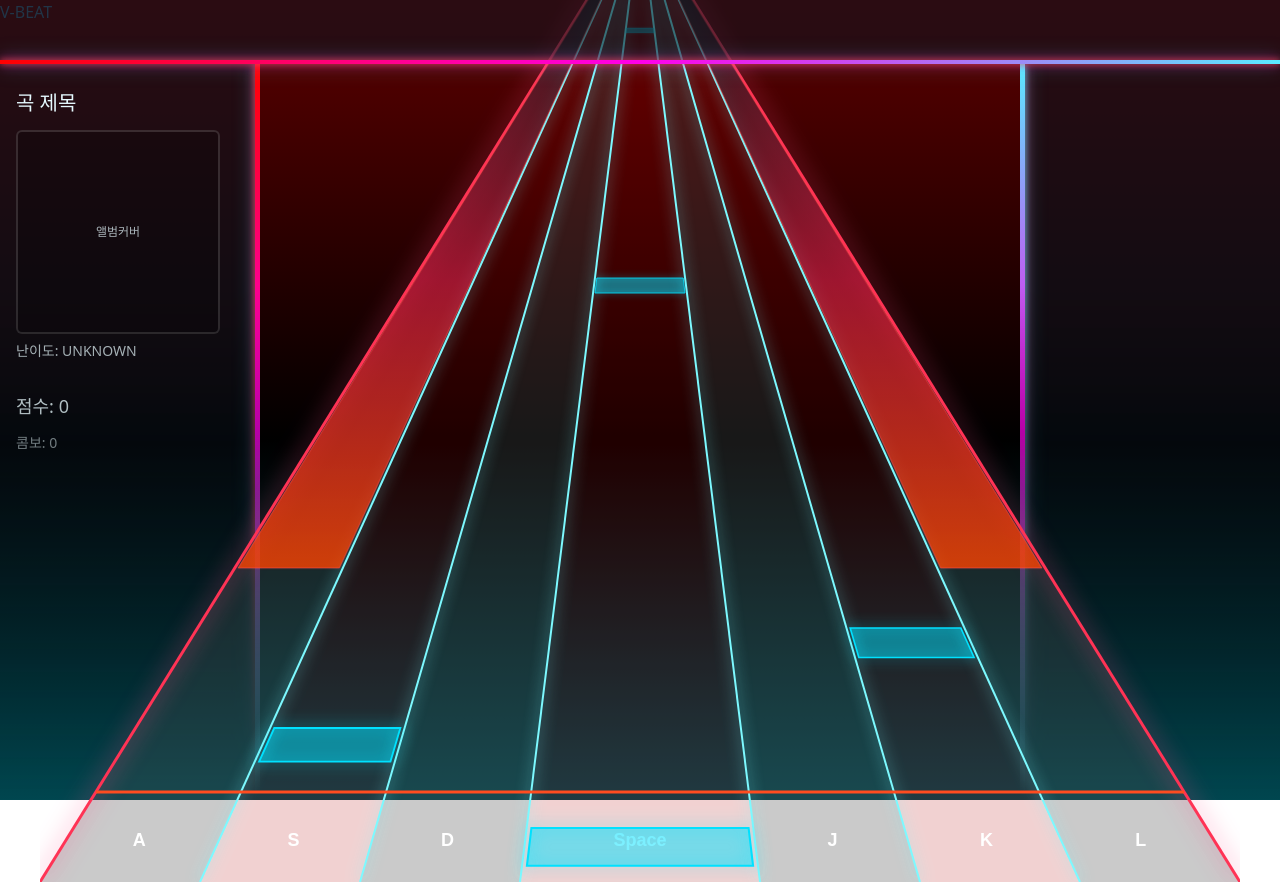
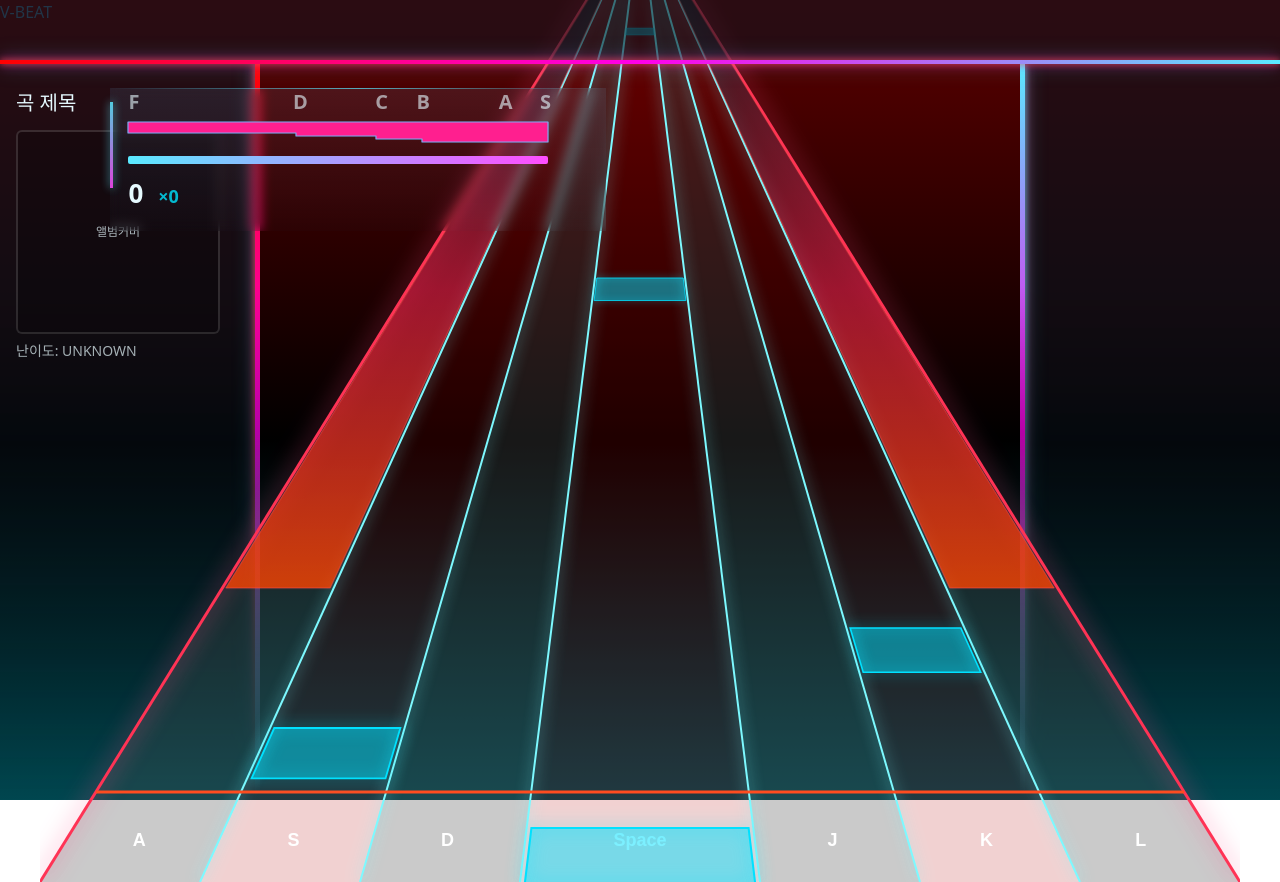
Before and after one commit to Vb2at/Project_V, a React (Vite) app in the folder v-beatFt/: page /game/play in a window 1280 px wide. Built offline with nearby package versions, Linux system fonts and the light colour scheme; no server answers.

Commit message:
프론트/게임페이지/구성중

```diff
--- a/v-beatFt/src/App.jsx
+++ b/v-beatFt/src/App.jsx
@@ -1,13 +1,14 @@
 // src/App.jsx
 import { BrowserRouter, Routes, Route } from 'react-router-dom';
 import GamePlay from './pages/gameplay/GamePlay';
-
+import Result from './pages/gameplay/Result';
 function App() {
   return (
     <BrowserRouter>
       <Routes>
         <Route path="/" element={<div>Home</div>} />
         <Route path="/game/play" element={<GamePlay />} />
+        <Route path="/game/result" element={<Result />} />
       </Routes>
     </BrowserRouter>
   );
--- a/v-beatFt/src/constants/GameConfig.js
+++ b/v-beatFt/src/constants/GameConfig.js
@@ -32,7 +32,7 @@ export const GAME_CONFIG = {
   CANVAS: {
     WIDTH: 1200,
     HEIGHT: 890,
-    NOTE_HEIGHT: 40,
+    NOTE_HEIGHT: 60,
     HIT_LINE_Y: 800,
   },
 
--- a/v-beatFt/src/pages/gameplay/GamePlay.jsx
+++ b/v-beatFt/src/pages/gameplay/GamePlay.jsx
@@ -4,13 +4,21 @@ import GameSession from '../../components/engine/GameSession';
 import Background from '../../components/common/Background';
 import LeftSidebar from './LeftSidebar';
 import RightSidebar from './RightSidebar';
+import HUD from './HUD.jsx';
+import HUDFrame from './HUDFrame.jsx'
+import { useNavigate } from 'react-router-dom';
 import { GAME_CONFIG } from "../../constants/GameConfig";
+
 function GamePlay() {
   const [score, setScore] = useState(0);
   const [combo, setCombo] = useState(0);
   const [diff, setDiff] = useState(
     new URLSearchParams(window.location.search).get('diff') || 'unknown'
   );
+  const [songProgress, setSongProgress] = useState(0);
+  const [classProgress, setClassProgress] = useState(0);
+  const navigate = useNavigate();
+  const [finished, setFinished] = useState(false);
   const HEADER_HEIGHT = 25;
   return (
     <div
@@ -30,21 +38,48 @@ function GamePlay() {
         combo={combo}
         diff={diff}
       />
-      <RightSidebar/>
+      <RightSidebar />
+      <HUDFrame>
+      <HUD
+        score={score}
+        combo={combo}
+        // songProgress={songProgress}
+        // classProgress={classProgress}
+        songProgress={1}
+        classProgress={1}
+      />
+      </HUDFrame>
       <div
         style={{
           position: 'absolute',
-          top:  `calc(48% + ${HEADER_HEIGHT / 2}px)`,
+          top: `calc(48% + ${HEADER_HEIGHT / 2}px)`,
           left: '50%',
           transform: 'translate(-50%, -50%)',
         }}
       >
         <GameSession
-          onState={({ score, combo, diff }) => {
+          onState={({ score, combo, diff, currentTime, duration, maxScore }) => {
+
             setScore(score);
             setCombo(combo);
             setDiff(diff);
-
+            setSongProgress(
+              duration > 0
+                ? Math.min(1, Math.max(0, currentTime / duration))
+                : 0
+            );
+            setClassProgress(
+              maxScore > 0
+                ? Math.min(1, Math.max(0, score / maxScore))
+                : 0
+            );
+          }}
+          onFinish={({ score, maxScore }) => {
+            if (finished) return;
+            setFinished(true);
+            navigate('/game/result', {
+              state: { score, maxScore },
+            });
           }}
         />
       </div>
--- /dev/null
+++ b/v-beatFt/src/pages/gameplay/HUD.jsx
@@ -0,0 +1,163 @@
+import { getClassByRatio } from '../../util/scoreClass';
+
+// 클래스별 기준 및 색상 정의
+const CLASS_STEPS = [
+  { key: 'F', at: 0.00, color: '#555555' },
+  { key: 'D', at: 0.40, color: '#3f7cff' },
+  { key: 'C', at: 0.60, color: '#00e5ff' },
+  { key: 'B', at: 0.70, color: '#00ff6a' },
+  { key: 'A', at: 0.90, color: '#ffb300' },
+  { key: 'S', at: 1, color: '#ff1f8f' },
+];
+
+function getClassGradient(ratio) {
+  for (let i = CLASS_STEPS.length - 1; i >= 0; i--) {
+    if (ratio >= CLASS_STEPS[i].at) {
+      const curr = CLASS_STEPS[i];
+      const next = CLASS_STEPS[i + 1];
+      if (!next) return curr.color;
+      const t = (ratio - curr.at) / (next.at - curr.at);
+      if (t < 0.8) return curr.color;
+      return `linear-gradient(90deg, ${curr.color}, ${next.color})`;
+    }
+  }
+  return CLASS_STEPS[0].color;
+}
+
+/**
+ * 하단이 오른쪽으로 갈수록 단계적으로 내려가는 계단 모양 데이터
+ * M(시작), L(선), Z(닫기)
+ */
+const PATH_DATA = `
+  M 0,0
+  L 420,0
+  L 420,20
+  L 294,20
+  L 294,17
+  L 248,17
+  L 248,14
+  L 168,14
+  L 168,11
+  L 0,11
+  Z
+`;
+
+export default function HUD({
+  score = 0,
+  combo = 0,
+  songProgress = 0,
+  classProgress = 0,
+}) {
+  return (
+    <div
+      style={{
+        position: 'relative',
+        width: '420px',
+        pointerEvents: 'none',
+        color: '#e6faff',
+      }}
+    >
+
+      {/* 1. CLASS LABELS (F, D, C, B, A, S) */}
+      <div style={{ position: 'relative', width: '420px', height: '16px', marginBottom: '4px' }}>
+        {CLASS_STEPS.map(step => (
+          <div
+            key={step.key}
+            style={{
+              position: 'absolute',
+              left: `${step.at * 98}%`,
+              fontSize: '20px',
+              bottom: '1px',
+              opacity: 0.6,
+              fontWeight: 'bold',
+            }}
+          >
+            {step.key}
+          </div>
+        ))}
+      </div>
+
+      {/* 2. CLASS PROGRESS BAR (SVG 방식) */}
+      <div style={{ position: 'relative', width: '420px', height: '22px', marginBottom: '12px' }}>
+        <svg
+          width="420"
+          height="22"
+          viewBox="0 0 420 22"
+          style={{ overflow: 'visible' }}
+        >
+          <defs>
+            {/* 계단 모양 마스크 정의 */}
+            <clipPath id="energy-mask">
+              <path d={PATH_DATA} />
+            </clipPath>
+          </defs>
+
+          {/* 배경 트랙: 에너지가 비어있을 때 보이는 흐릿한 가이드라인 */}
+          <path
+            d={PATH_DATA}
+            fill="rgba(255, 255, 255, 0.05)"
+            stroke="rgba(120, 180, 255, 0.2)"
+            strokeWidth="1"
+          />
+
+          {/* 게이지 본체: 색상이 채워지는 부분 */}
+          <rect
+            x="0"
+            y="0"
+            width={`${classProgress * 100}%`}
+            height="22"
+            fill={getClassGradient(classProgress)}
+            clipPath="url(#energy-mask)"
+            style={{ transition: 'width 0.15s linear' }}
+          />
+
+          {/* 외곽선: 에너지가 없어도 전체 계단 모양을 유지해줌 */}
+          <path
+            d={PATH_DATA}
+            fill="none"
+            stroke="rgba(120, 180, 255, 0.9)"
+            strokeWidth="1.2"
+            strokeLinejoin="round"
+          />
+        </svg>
+      </div>
+
+      {/* 3. SONG PROGRESS & SCORE SECTION */}
+      <div
+        style={{
+          textAlign: 'left',
+          fontSize: '26px',
+          fontWeight: 700,
+        }}
+      >
+        {/* SONG PROGRESS LINE */}
+        <div
+          style={{
+            height: '8px',
+            background: 'rgba(255,255,255,0.15)',
+            marginBottom: '10px',
+            borderRadius: '2px',
+            overflow: 'hidden'
+          }}
+        >
+          <div
+            style={{
+              width: `${songProgress * 100}%`,
+              height: '100%',
+              background: 'linear-gradient(90deg, #5aeaff, #ff4dff)',
+              transition: 'width 0.1s linear',
+            }}
+          />
+        </div>
+
+        {/* SCORE & COMBO DISPLAY */}
+        <div style={{ display: 'flex', alignItems: 'baseline' }}>
+          {score.toLocaleString()}
+          <span style={{ marginLeft: '15px', fontSize: '18px', opacity: 0.8, color: '#00e5ff' }}>
+            ×{combo}
+          </span>
+        </div>
+      </div>
+    </div>
+  );
+}
--- /dev/null
+++ b/v-beatFt/src/pages/gameplay/HUDFrame.jsx
@@ -0,0 +1,62 @@
+export default function HUDFrame({ children }) {
+  return (
+    <div
+      style={{
+        position: 'fixed',
+        top: '88px',
+        left: '28%',
+        transform: 'translateX(-50%)',
+        width: '460px',
+        padding: '14px 18px 18px',
+        pointerEvents: 'none',
+        zIndex: 90,
+
+        /* 배경만 유지 (프레임 박스 느낌 제거) */
+        background: `
+          linear-gradient(180deg,
+            rgba(120,200,255,0.10),
+            rgba(40,80,120,0.03)
+          )
+        `,
+        backdropFilter: 'blur(6px)',
+
+        /* ❌ 전체 외곽 제거 */
+        border: 'none',
+        boxShadow: 'none',
+      }}
+    >
+      {/* ✅ 상단 얇은 UV 기준선 */}
+      <div
+        style={{
+          position: 'absolute',
+          top: 0,
+          left: 0,
+          right: 0,
+          height: '1px',
+          background:
+            'linear-gradient(90deg, transparent, #5aeaff, transparent)',
+          opacity: 0.7,
+          pointerEvents: 'none',
+        }}
+      />
+
+      {/* ✅ 좌측 UV 네온 포인트 */}
+      <div
+        style={{
+          position: 'absolute',
+          top: '10%',
+          left: 0,
+          width: '3px',
+          height: '60%',
+          background: 'linear-gradient(#5aeaff, #ff4dff)',
+          boxShadow: '0 0 8px rgba(90,234,255,0.9)',
+          opacity: 0.85,
+          pointerEvents: 'none',
+        }}
+      />
+
+      {/* HUD 본문 */}
+      {children}
+    </div>
+  );
+}
--- a/v-beatFt/src/pages/gameplay/LeftSidebar.jsx
+++ b/v-beatFt/src/pages/gameplay/LeftSidebar.jsx
@@ -1,5 +1,5 @@
 // src/components/common/LeftSidebar.jsx
-export default function LeftSidebar({ score, combo, diff }) {
+export default function LeftSidebar({diff }) {
   const HEADER_HEIGHT = 64;
   return (
     <div
@@ -53,14 +53,6 @@ export default function LeftSidebar({ score, combo, diff }) {
       <div style={{ marginTop: '6px', fontSize: '14px', opacity: 0.8 }}>
         난이도: {String(diff).toUpperCase()}
       </div>
-
-      <div style={{ marginTop: '32px', fontSize: '18px' }}>
-        점수: {score}
-      </div>
-
-      <div style={{ marginTop: '12px', fontSize: '14px', opacity: 0.7 }}>
-        콤보: {combo}
-      </div>
     </div>
   );
 }
--- /dev/null
+++ b/v-beatFt/src/pages/gameplay/Result.jsx
@@ -0,0 +1,25 @@
+// src/pages/gameplay/Result.jsx
+import { getClassByRatio } from "../../util/scoreClass";
+
+export default function Result({ score = 0, maxScore = 1 }) {
+  const ratio = maxScore > 0 ? score / maxScore : 0;
+  const grade = getClassByRatio(ratio);
+
+  return (
+    <div style={{ minHeight: '100vh', padding: '80px 24px', color: '#e6faff' }}>
+      <div style={{ fontSize: 28, fontWeight: 800 }}>RESULT</div>
+
+      <div style={{ marginTop: 24, fontSize: 18 }}>
+        점수: {score}
+      </div>
+
+      <div style={{ marginTop: 12, fontSize: 18 }}>
+        등급: {grade}
+      </div>
+
+      <div style={{ marginTop: 12, opacity: 0.7 }}>
+        달성률: {(ratio * 100).toFixed(2)}%
+      </div>
+    </div>
+  );
+}
--- /dev/null
+++ b/v-beatFt/src/util/scoreClass.js
@@ -0,0 +1,9 @@
+// src/util/scoreClass.js
+export function getClassByRatio(ratio) {
+  if (ratio >= 0.95) return 'S';
+  if (ratio >= 0.85) return 'A';
+  if (ratio >= 0.70) return 'B';
+  if (ratio >= 0.55) return 'C';
+  if (ratio >= 0.40) return 'D';
+  return 'F';
+}
```
